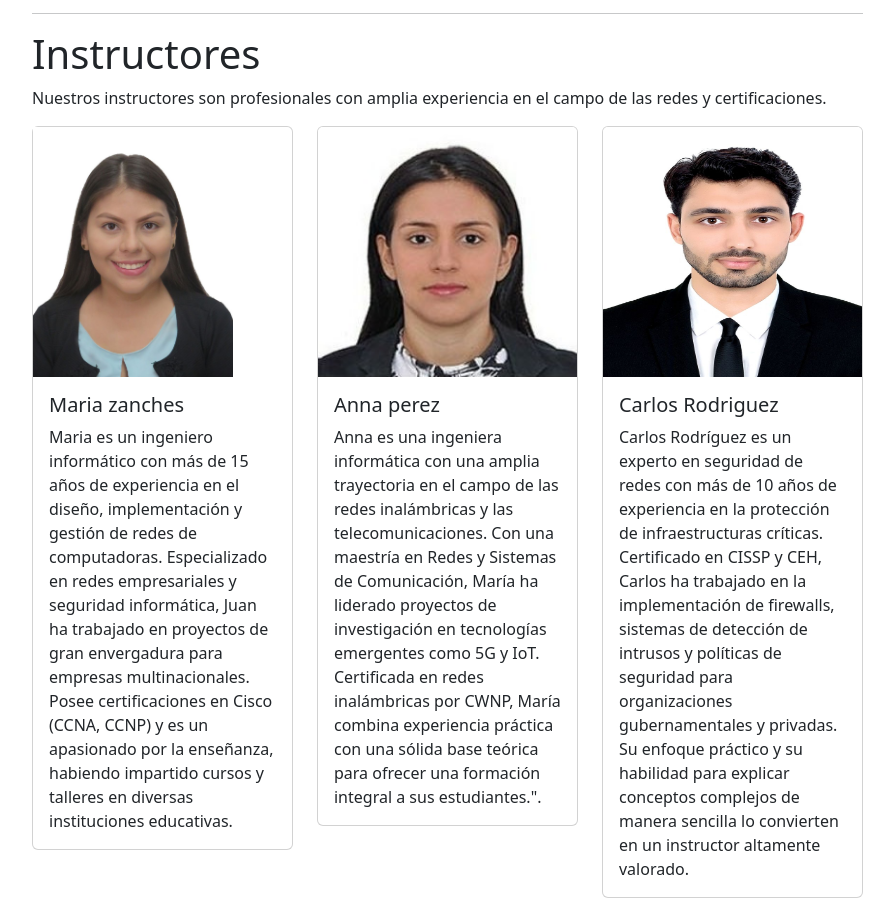
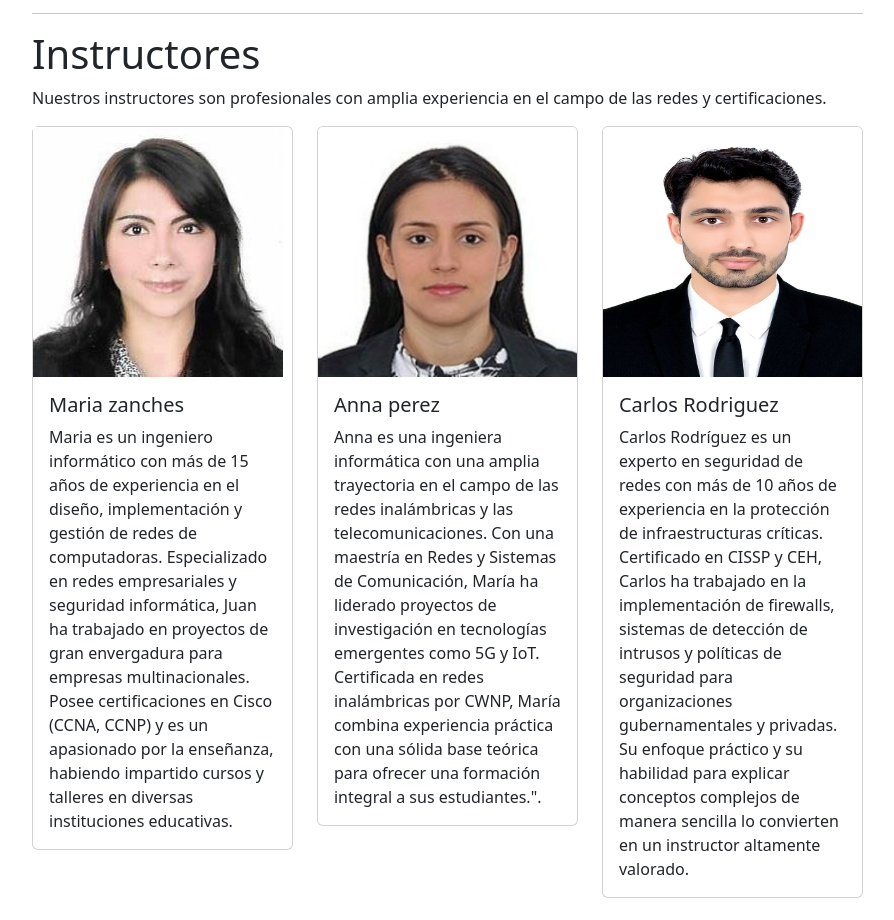
Before and after one commit to Gus20002/ejemplositioweb, a plain HTML site: page index.html in a window 1280 px wide. Shown: the part 1061-1981 px from the top of the page, without its empty margins (335-1229 px from the left). Drawn offline with Linux system fonts and the light colour scheme.

Commit message:
curso de redes
Subi los archivos sin usar la consola de GitHub

```diff
--- a/index.html
+++ b/index.html
@@ -167,7 +167,7 @@
                         <div class="row row-cols-1 row-cols-md-3 g-4">
                             <div class="col">
                                 <div class="card">
-                                    <img src="img/Maria.jpg" class="Maria zanches" alt="..." width="200px" height="250px">
+                                    <img src="img/annnaa.jpg" style="float: inline-end;" class="Maria zanches" alt="..." width="250x" height="250px">
                                     <div class="card-body">
                                         <h5 class="card-title">Maria zanches</h5>
                                         <p class="card-text">Maria es un ingeniero informático con más de 15 años
```
Also changed, not shown: img/annnaa.jpg (added).
